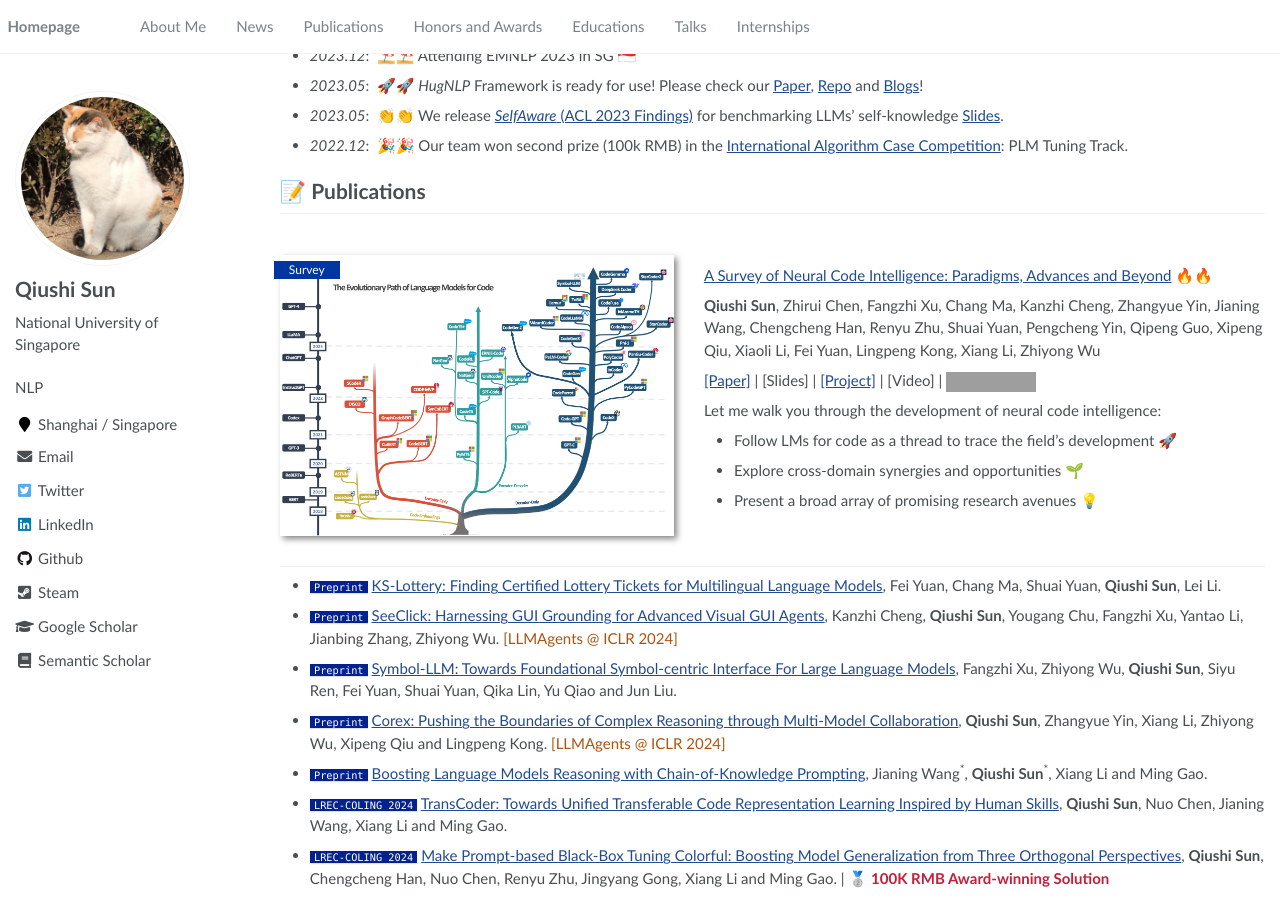
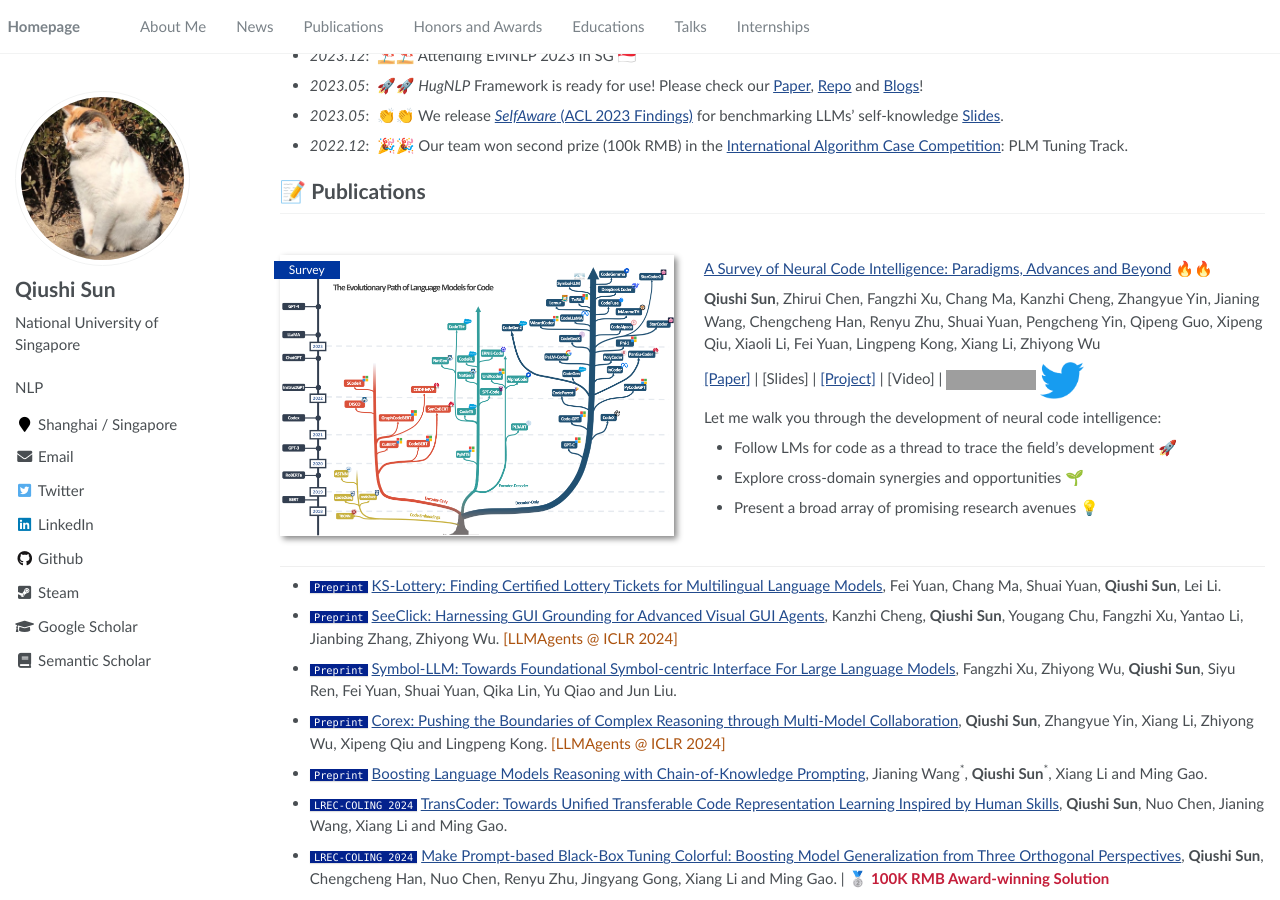
Before and after one commit to lixiang3776/lixiang3776.github.io, a Jekyll site: the page built from _pages/about.md, in a window 1280 px wide and 900 px high, scrolled down 345 px. Built offline with Jekyll 4.4.1, drawn with Linux system fonts in a browser that asks for light colours; grey boxes are pictures that could not be loaded.

Commit message:
update: twitter

```diff
--- a/_pages/includes/pub.md
+++ b/_pages/includes/pub.md
@@ -6,7 +6,7 @@
 
 **Qiushi Sun**, Zhirui Chen, Fangzhi Xu, Chang Ma, Kanzhi Cheng, Zhangyue Yin, Jianing Wang, Chengcheng Han, Renyu Zhu, Shuai Yuan, Pengcheng Yin, Qipeng Guo, Xipeng Qiu, Xiaoli Li, Fei Yuan, Lingpeng Kong, Xiang Li, Zhiyong Wu
 
-[[Paper]](https://arxiv.org/abs/2403.14734) \| [Slides] \| [[Project]](https://qiushisun.github.io/NCI-Survey-Homapage/)  \| [Video] \| [![](https://img.shields.io/github/stars/QiushiSun/NCISurvey?style=social&label=Code+Stars)](https://github.com/QiushiSun/NCISurvey)
+[[Paper]](https://arxiv.org/abs/2403.14734) \| [Slides] \| [[Project]](https://qiushisun.github.io/NCI-Survey-Homapage/)  \| [Video] \| [![](https://img.shields.io/github/stars/QiushiSun/NCISurvey?style=social&label=Code+Stars)](https://github.com/QiushiSun/NCISurvey) [<img src='./images/Logo_of_Twitter.svg.png' style='width: 2.95em;'>](https://twitter.com/qiushi_sun/status/1773252567637639185)
 
  <!-- <strong><span class='show_paper_citations' data='DhtAFkwAAAAJ:ALROH1vI_8AC'></span></strong> [![](https://img.shields.io/github/stars/QiushiSun/NCISurvey?style=social&label=Stars)](https://github.com/QiushiSun/NCISurvey) -->
 
```
Also changed, not shown: images/Logo_of_Twitter.svg.png (added), 1 other file.
